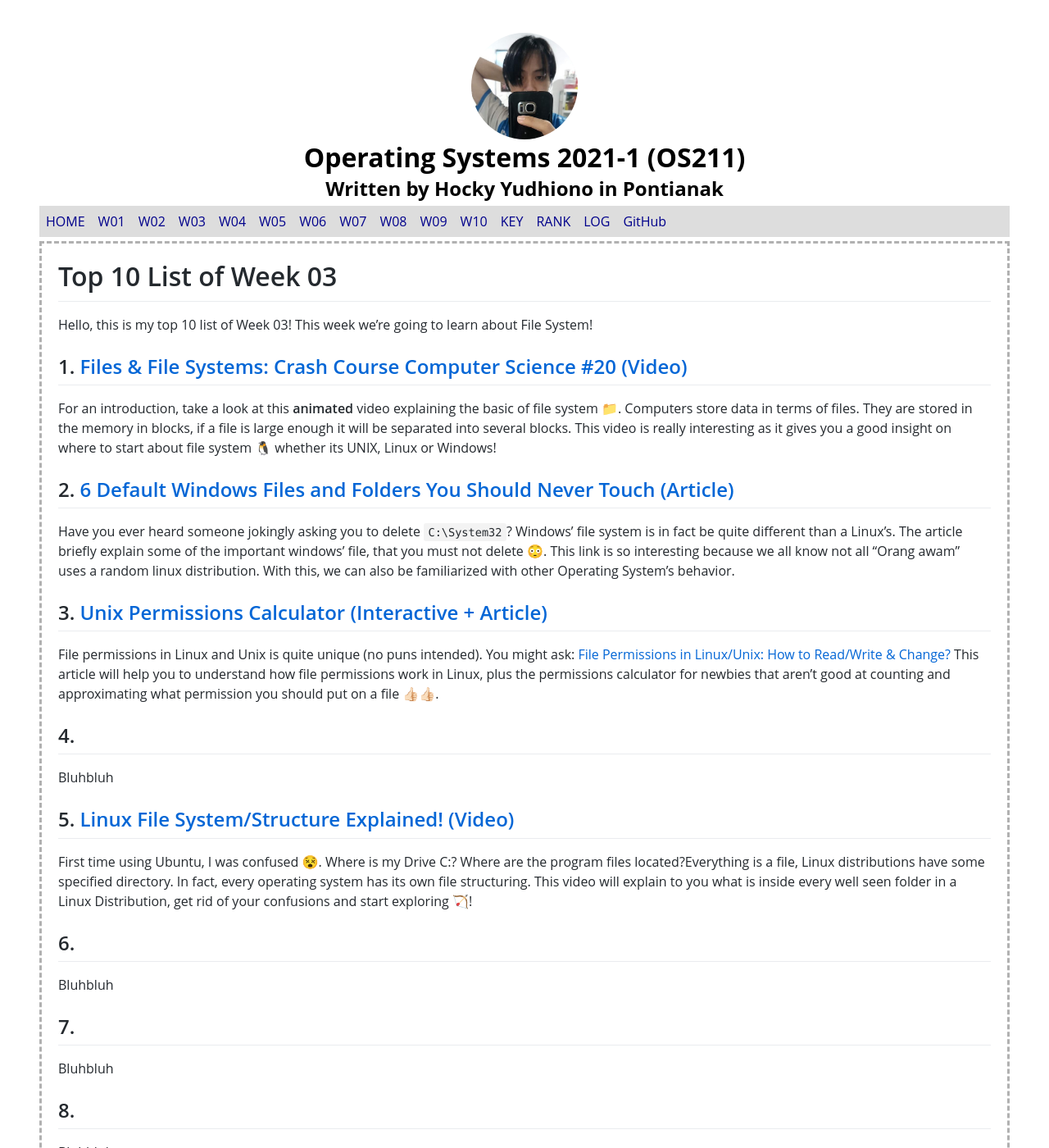
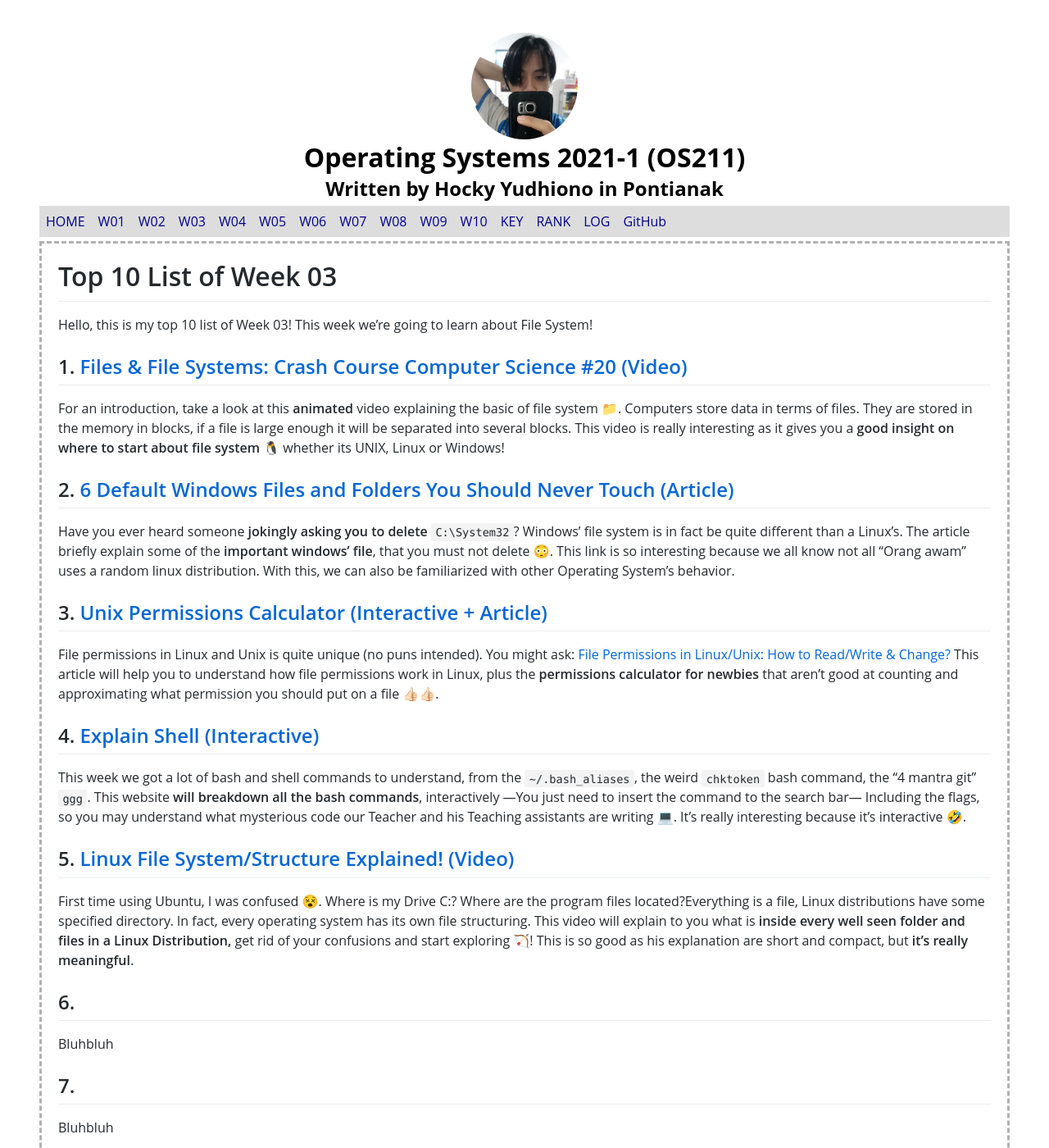
Before and after one commit to Bimabara/os211, a Jekyll site: the page built from w03.md, in a window 1280 px wide and 1400 px high. Shown: the whole window at 82% size. Built offline with Jekyll 4.4.1, drawn with Linux system fonts in a browser that asks for light colours; our own code applies the rules of GitHub Pages for plain Markdown files.

Commit message:
[W03] Add more top 10s

```diff
--- a/w03.md
+++ b/w03.md
@@ -9,23 +9,23 @@ Hello, this is my top 10 list of Week 03! This week we're going to learn about F
 
 ## 1. [Files & File Systems: Crash Course Computer Science #20 (Video)](https://www.youtube.com/watch?v=KN8YgJnShPM)
 
-For an introduction, take a look at this **animated** video explaining the basic of file system 📁. Computers store data in terms of files. They are stored in the memory in blocks, if a file is large enough it will be separated into several blocks. This video is really interesting as it gives you a good insight on where to start about file system 🐧 whether its UNIX, Linux or Windows!
+For an introduction, take a look at this **animated** video explaining the basic of file system 📁. Computers store data in terms of files. They are stored in the memory in blocks, if a file is large enough it will be separated into several blocks. This video is really interesting as it gives you a **good insight on where to start about file system** 🐧 whether its UNIX, Linux or Windows!
 
 ## 2. [6 Default Windows Files and Folders You Should Never Touch (Article)](https://www.makeuseof.com/tag/default-windows-files-folders/)
 
-Have you ever heard someone jokingly asking you to delete `C:\System32`? Windows' file system is in fact be quite different than a Linux's. The article briefly explain some of the important windows' file, that you must not delete 😳. This link is so interesting because we all know not all "Orang awam" uses a random linux distribution. With this, we can also be familiarized with other Operating System's behavior.
+Have you ever heard someone **jokingly asking you to delete** `C:\System32`? Windows' file system is in fact be quite different than a Linux's. The article briefly explain some of the **important windows' file**, that you must not delete 😳. This link is so interesting because we all know not all "Orang awam" uses a random linux distribution. With this, we can also be familiarized with other Operating System's behavior.
 
 ## 3. [Unix Permissions Calculator (Interactive + Article)](http://permissions-calculator.org/)
 
-File permissions in Linux and Unix is quite unique (no puns intended). You might ask: [File Permissions in Linux/Unix: How to Read/Write & Change?](https://www.guru99.com/file-permissions.html) This article will help you to understand how file permissions work in Linux, plus the permissions calculator for newbies that aren't good at counting and approximating what permission you should put on a file 👍🏻👍🏻.
+File permissions in Linux and Unix is quite unique (no puns intended). You might ask: [File Permissions in Linux/Unix: How to Read/Write & Change?](https://www.guru99.com/file-permissions.html) This article will help you to understand how file permissions work in Linux, plus the **permissions calculator for newbies** that aren't good at counting and approximating what permission you should put on a file 👍🏻👍🏻.
 
-## 4. []()
+## 4. [Explain Shell (Interactive)](https://explainshell.com/)
 
-Bluhbluh
+This week we got a lot of bash and shell commands to understand, from the `~/.bash_aliases`, the weird `chktoken` bash command, the "4 mantra git" `ggg`. This website **will breakdown all the bash commands**, interactively —You just need to insert the command to the search bar— Including the flags, so you may understand what mysterious code our Teacher and his Teaching assistants are writing 💻. It's really interesting because it's interactive 🤣.
 
 ## 5. [Linux File System/Structure Explained! (Video)](https://www.youtube.com/watch?v=HbgzrKJvDRw)
 
-First time using Ubuntu, I was confused 😵. Where is my Drive C:? Where are the program files located?Everything is a file, Linux distributions have some specified directory. In fact, every operating system has its own file structuring. This video will explain to you what is inside every well seen folder in a Linux Distribution, get rid of your confusions and start exploring 🏹!
+First time using Ubuntu, I was confused 😵. Where is my Drive C:? Where are the program files located?Everything is a file, Linux distributions have some specified directory. In fact, every operating system has its own file structuring. This video will explain to you what is **inside every well seen folder and files in a Linux Distribution,** get rid of your confusions and start exploring 🏹! This is so good as his explanation are short and compact, but **it's really meaningful**.
 
 ## 6. []()
 
```
